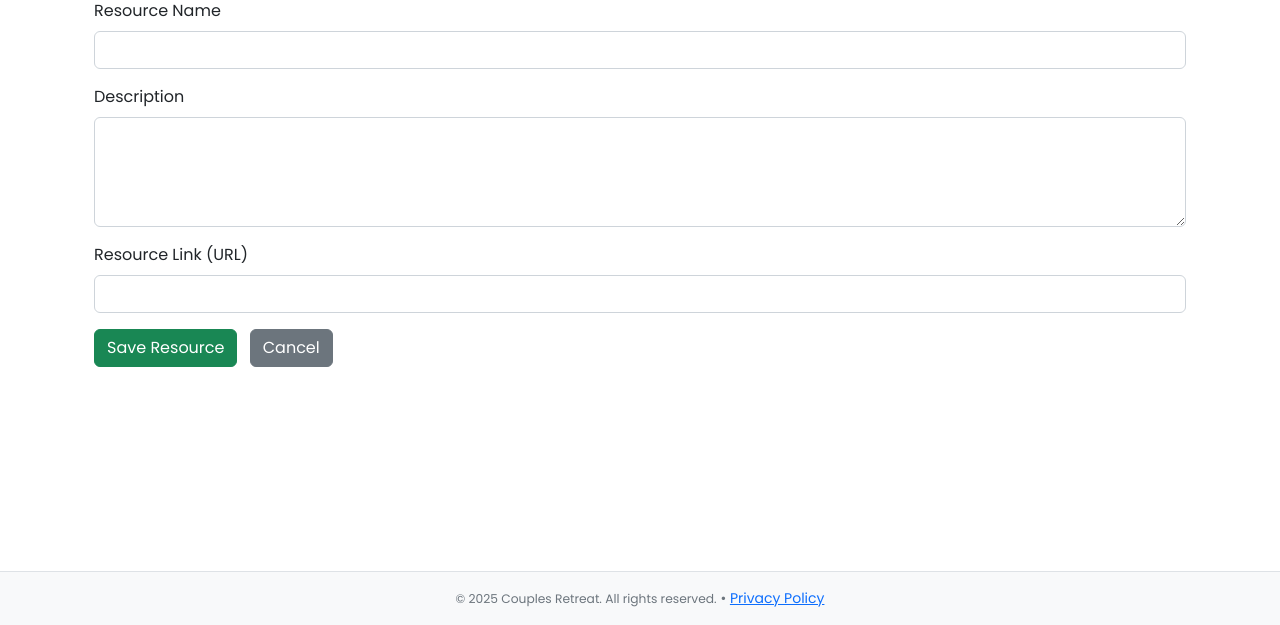
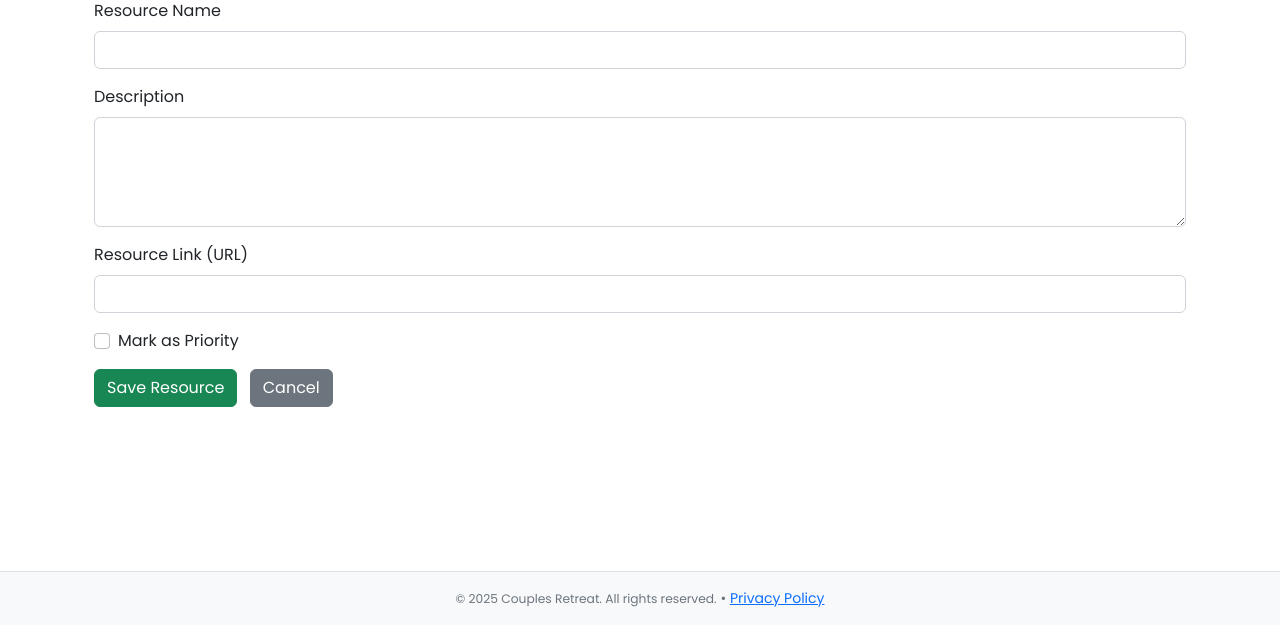
Before and after one commit to fikunmi-2/CouplesRetreat2025, a Django app: page /resources/add in a window 1280 px wide. Shown: the part 175-800 px from the top of the page. Run offline with Django 4.2, Linux system fonts and the light colour scheme; the visitor is signed in with stand-in values (Sample User, id 1); parts of the project's set-up code (start-up, migrations or seed data) failed here and were passed over; some libraries are stand-ins or nearby versions.

Commit message:
Added priority to Resources

```diff
--- a/website/models.py
+++ b/website/models.py
@@ -50,6 +50,7 @@ class Resource(models.Model):
     name = models.CharField(max_length=255)
     description = models.TextField()
     link = models.URLField()
+    priority = models.BooleanField(default=False)
 
     def __str__(self):
         return self.name
--- a/website/templates/resources/add_resource.html
+++ b/website/templates/resources/add_resource.html
@@ -16,6 +16,12 @@
             <label for="link" class="form-label">Resource Link (URL)</label>
             <input type="url" class="form-control" name="link" id="link" required>
         </div>
+        <div class="form-check mb-3">
+            <input class="form-check-input" type="checkbox" name="priority" id="priority">
+            <label class="form-check-label" for="priority">
+                Mark as Priority
+            </label>
+        </div>
         <button type="submit" class="btn btn-success">Save Resource</button>
         <a href="{% url 'manage_resources' %}" class="btn btn-secondary ms-2">Cancel</a>
     </form>
--- a/website/templates/resources/manage_resources.html
+++ b/website/templates/resources/manage_resources.html
@@ -15,6 +15,7 @@
                     <th>Name</th>
                     <th>Description</th>
                     <th>Link</th>
+                    <th>Priority</th>
                     <th>Actions</th>
                 </tr>
             </thead>
@@ -23,6 +24,7 @@
                 <tr>
                     <td><strong>{{ resource.name }}</strong></td>
                     <td>{{ resource.description|truncatewords:15 }}</td>
+                    <td>{{ resource.priority|yesno:"Yes, No" }}</td>
                     <td><a href="{{ resource.link }}" target="_blank">{{ resource.link }}</a></td>
                     <td>
                         <a href="{% url 'edit_resource' resource.pk %}" class="btn btn-sm btn-primary me-1">✏️ Edit</a>
--- a/website/views.py
+++ b/website/views.py
@@ -271,7 +271,7 @@ def view_comments(request):
     return render(request, 'view_comments.html', {'couples': couples_with_comments})
 
 def resources(request):
-    resource_info = Resource.objects.all().order_by('-id')
+    resource_info = Resource.objects.all().order_by('-priority', '-id')
     return render(request, 'resources/resource_list.html', {'resources': resource_info})
 
 @superuser_required
@@ -280,15 +280,16 @@ def add_resource(request):
         name = request.POST.get('name')
         description = request.POST.get('description')
         link = request.POST.get('link')
+        priority = 'priority' in request.POST
 
-        Resource.objects.create(name=name, description=description, link=link)
+        Resource.objects.create(name=name, description=description, link=link, priority=priority)
         return redirect('manage_resources')
 
     return render(request, 'resources/add_resource.html')
 
 @superuser_required
 def manage_resources(request):
-    resource_info = Resource.objects.all().order_by('-id')
+    resource_info = Resource.objects.all().order_by('-priority', '-id')
     return render(request, 'resources/manage_resources.html', {'resources': resource_info})
 
 @superuser_required
@@ -298,6 +299,7 @@ def edit_resource(request, pk):
         resource_info.name = request.POST.get('name')
         resource_info.description = request.POST.get('description')
         resource_info.link = request.POST.get('link')
+        resource_info.priority = 'priority' in request.POST
         resource_info.save()
         messages.success(request, f'Resource ({resource_info.name}) has been updated.')
         return redirect('manage_resources')
```
Also changed, not shown: website/templates/resources/edit_resource.html (+7 -0 lines), website/migrations/0022_resource_priority.py (added).
